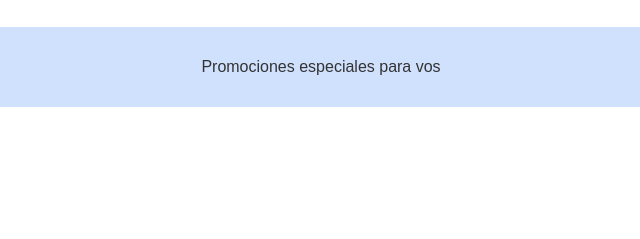
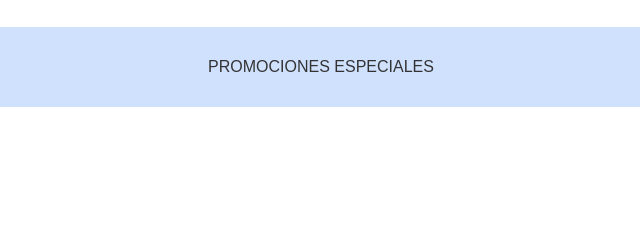
Before and after one commit to mtoni2/wallet-demo, a plain HTML site: page index.html in a window 1280 px wide. Shown: the part 477-716 px from the top of the page, 319-959 px from the left. Drawn offline with Linux system fonts and the light colour scheme.

Commit message:
Update index.html

```diff
--- a/index.html
+++ b/index.html
@@ -26,7 +26,7 @@
     </section>
 
     <section class="banner">
-        <p>Promociones especiales para vos</p>
+        <p>PROMOCIONES ESPECIALES</p>
     </section>
 
     <nav class="bottom-nav">
```
